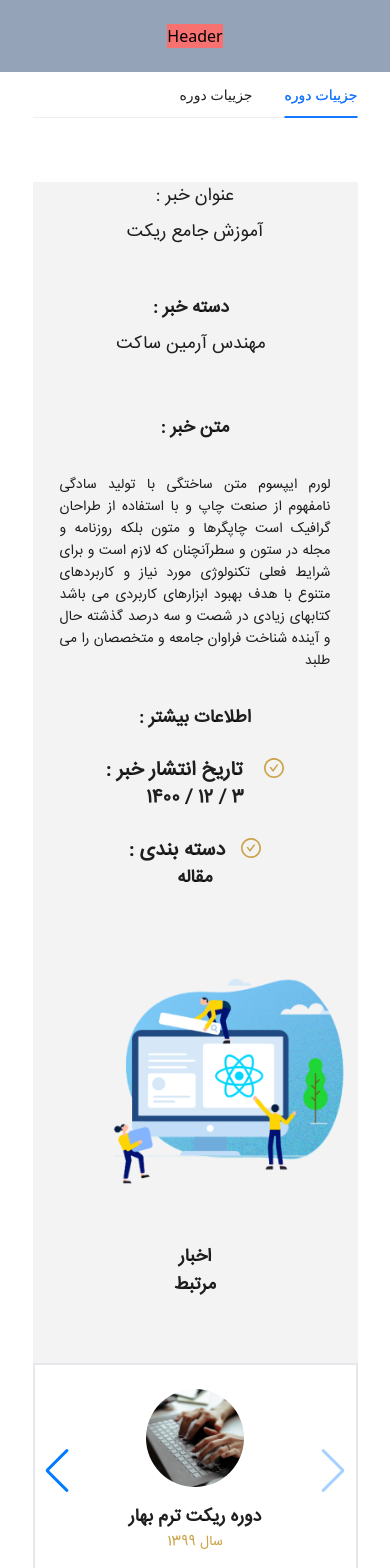
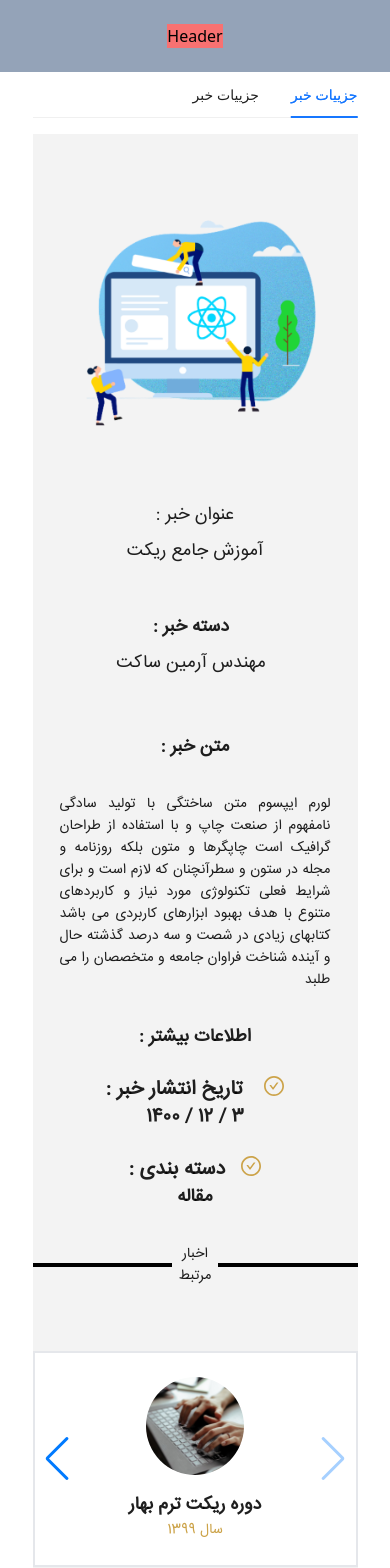
Before and after one commit to arefsalarieh/Educational-website, a React (Vite) app: page /NewsDetail in a window 390 px wide. Shown: the top 1568 px of the page. Built offline with nearby package versions, Linux system fonts and the light colour scheme.

Commit message:
NewsDetail responsive

```diff
--- a/src/components/NewsDetailComponent/NewsDetailComponent.jsx
+++ b/src/components/NewsDetailComponent/NewsDetailComponent.jsx
@@ -13,6 +13,7 @@
 
   return (
     <div className='lg:flex lg:flex-wrap bg-mygray pb-12 font-irSans'>
+      <div className='flex flex-col-reverse lg:flex-row'>
         <Detail title1='عنوان خبر :' title1Desc="آموزش جامع ریکت" title2=" دسته خبر :" title2Desc="مهندس آرمین ساکت"
                 title3="متن خبر  :" title3Desc=" لورم ایپسوم متن ساختگی با تولید سادگی نامفهوم از صنعت چاپ و با استفاده از طراحان گرافیک است چاپگرها و متون بلکه روزنامه و مجله در ستون و سطرآنچنان که لازم است و برای شرایط فعلی تکنولوژی مورد نیاز و کاربردهای متنوع با هدف بهبود ابزارهای کاربردی می باشد کتابهای زیادی در شصت و سه درصد گذشته حال و آینده شناخت فراوان جامعه و متخصصان را می طلبد "
                 title4=' تاریخ انتشار خبر :' title4Desc='3 / 12 / 1400'  title6='دسته بندی :' title6Desc='مقاله '
@@ -22,15 +23,17 @@
 
 
        <div className=' lg:w-5/12'>
-          <img className='w-10/12 mt-12' src='./courses.png'/>
+          <img className='w-10/12 mt-12 mx-auto' src='./courses.png'/>
        </div>
+      </div>
 
 
 
-        <div className='flex w-full items-center text-center mt-8'>
-          <span className=' border-black w-full h-1'></span>
-          <h2 className='w-3/12 text-lg font-extrabold'> اخبار مرتبط</h2>
-          <span className=' border-black w-full h-1'></span>
+
+        <div className='flex w-full  items-center text-center mt-8'>
+          <span className='border-2 border-black w-full h-1'></span>
+          <h2 className='w-4/12 lg:text-lg lg:font-extrabold'> اخبار مرتبط</h2>
+          <span className='border-2 border-black w-full h-1'></span>
         </div>
 
         <div className='container border  mt-16'>
--- a/src/components/coursesDetailComponents/CompDetail.jsx
+++ b/src/components/coursesDetailComponents/CompDetail.jsx
@@ -36,9 +36,9 @@
 
 
         <div className='flex w-full items-center text-center mt-8'>
-          <span className=' border-black w-full h-1'></span>
-          <h2 className='w-3/12 text-lg font-extrabold'>دوره های مرتبط</h2>
-          <span className=' border-black w-full h-1'></span>
+          <span className='border-2 border-black w-full h-1'></span>
+          <h2 className='w-4/12 text-lg font-extrabold'>دوره های مرتبط</h2>
+          <span className='border-2 border-black w-full h-1'></span>
         </div>
 
         <div className='container border  mt-16'>
--- a/src/screens/NewsDetail/NewsDetail.jsx
+++ b/src/screens/NewsDetail/NewsDetail.jsx
@@ -10,13 +10,13 @@
         <Tabs>
 
 
-          <Tabs.TabPane  tab='جزییات دوره' key='tab1'>
+          <Tabs.TabPane  tab='جزییات خبر' key='tab1'>
               <NewsDetailComponent/>
           </Tabs.TabPane>
 
           <Divider/>
 
-          <Tabs.TabPane  tab='جزییات دوره' key='tab2'>
+          <Tabs.TabPane  tab='جزییات خبر' key='tab2'>
               <NewsDetailComponent/>
           </Tabs.TabPane>
 
```
